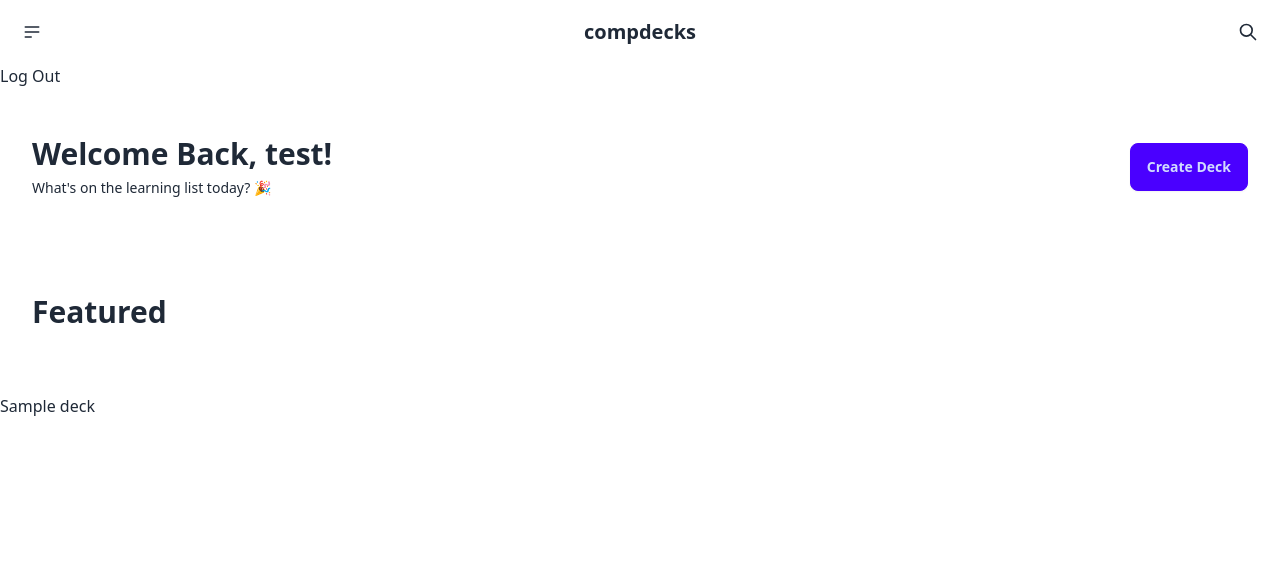
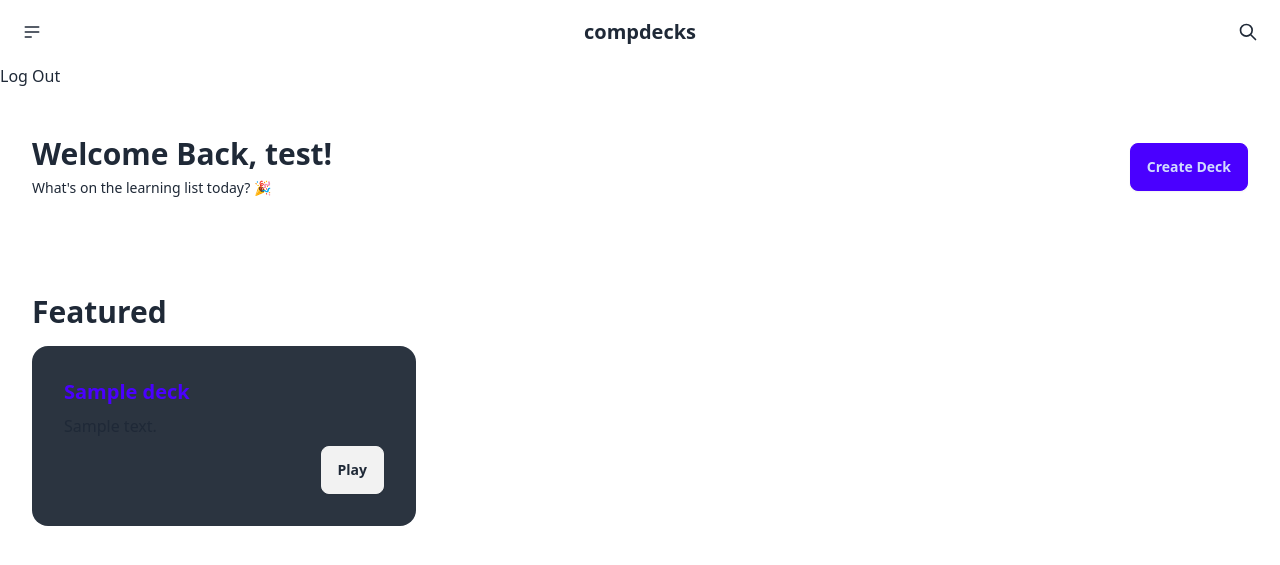
Before and after one commit to LegendaryAKx3/compdecks, a Flask app: template compdecks/templates/content/index.html in a window 1280 px wide. Shown: the top 565 px of the page. Run offline with Flask 3, Linux system fonts and the light colour scheme; the visitor is signed in with stand-in values (Sample User, id 1); data comes from the database, SQL or seed files in the repository; the template is opened without the code that fills it: most values are stand-ins (such as "Sample title", 1, 10 or a date in 2020); style sheets or scripts are compiled from the project's sources; some libraries are stand-ins or nearby versions.

Commit message:
featured styling

```diff
--- a/compdecks/content.py
+++ b/compdecks/content.py
@@ -30,8 +30,11 @@ class Deck:
 @bp.route("/")
 @login_required
 def index():
-    # db = get_db()
-    return render_template("content/index.html", title="Hello")
+    db = get_db()
+    featDecks = db.execute(
+        "SELECT * FROM DECKS order by plays desc limit 5;"
+    ).fetchall()
+    return render_template("content/index.html", decks=featDecks)
 
 
 @bp.route("/create", methods=["GET", "POST"])
--- a/compdecks/explore.py
+++ b/compdecks/explore.py
@@ -22,12 +22,6 @@ class Deck:
             return False
         return word.lower() in self.title.lower()
 
-
-@bp.route("/explore")
-def explore():
-    db = get_db()
-    featDecks = db.execute("SELECT * FROM DECKS order by plays desc limit 5;")
-    return render_template("explore/explore.html", decks=featDecks)
 
 
 @bp.route("/search/", methods=["GET", "POST"])
--- a/compdecks/templates/content/index.html
+++ b/compdecks/templates/content/index.html
@@ -28,6 +28,21 @@ body%}
     <div class="mb-4 sm:flex sm:items-center sm:justify-between">
       <h1 class="text-2xl font-bold sm:text-3xl">Featured</h1>
     </div>
+    <div class="flex flex-row gap-4">
+      {% for deck in decks %}
+      <div class="card w-96 bg-neutral text-primary-content">
+        <div class="card-body">
+          <h2 class="card-title text-primary">{{ deck.name }}</h2>
+          <p class="font-medium text-base-content">{{ deck.description }}</p>
+          <div class="card-actions justify-end">
+            <form action="/deck/{{ deck.id }}" method="get">
+              <button type="submit" class="btn">Play</button>
+            </form>
+          </div>
+        </div>
+      </div>
+      {% endfor %}
+    </div>
   </div>
-  {% for deck in decks %} {{ deck.name }} {% endfor %} {%endblock body%}
+  {%endblock body%}
 </div>
```
Also changed, not shown: compdecks/templates/content/result.html (+4 -4 lines).
